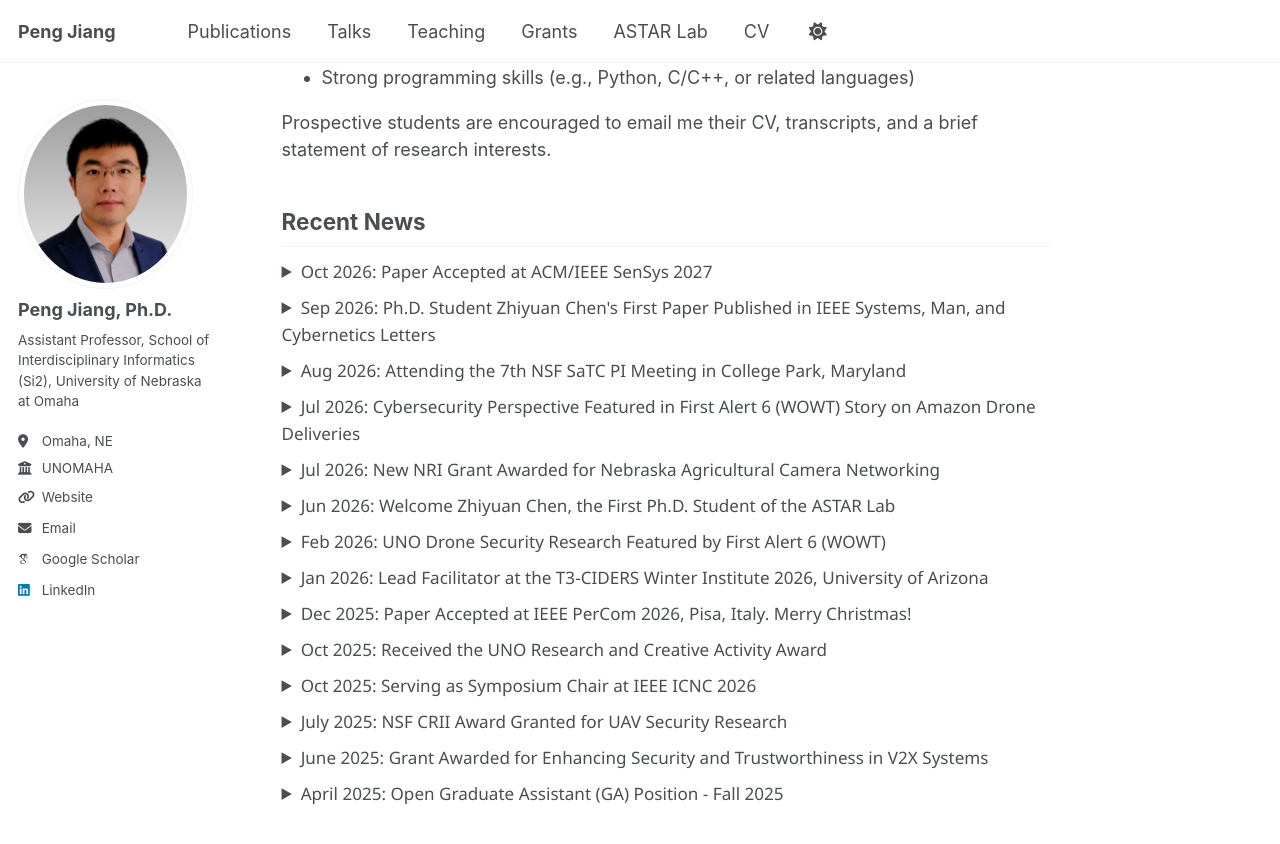
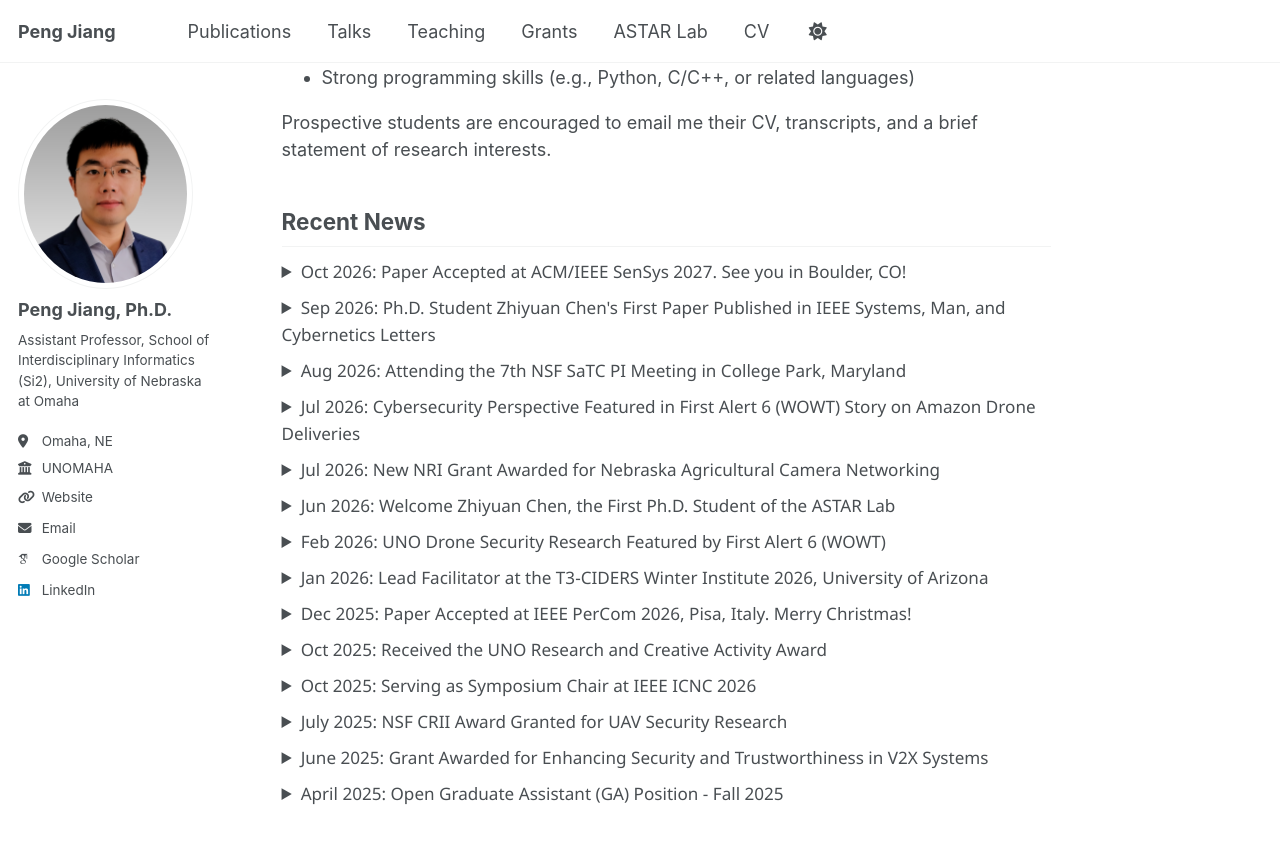
Before and after one commit to PJiang93/pjiang93.github.io, a Jekyll site: the page built from _pages/about.md, in a window 1280 px wide and 900 px high, scrolled down 1177 px. Shown: the top 844 px of the window. Built offline with Jekyll 4.4.1, drawn with Linux system fonts in a browser that asks for light colours; some web fonts are replaced; part of the change alters nothing that is shown.

Commit message:
update pubs

```diff
--- a/_pages/about.md
+++ b/_pages/about.md
@@ -39,11 +39,11 @@ Prospective students are encouraged to email me their CV, transcripts, and a bri
 <details>
   <summary>
     <span style="font-family: 'Segoe UI', 'Helvetica Neue', Arial, 'Liberation Sans', sans-serif; font-size: 0.95em;">
-      Oct 2026: Paper Accepted at ACM/IEEE SenSys 2027
+      Oct 2026: Paper Accepted at ACM/IEEE SenSys 2027. See you in Boulder, CO!
     </span>
   </summary>
   <div style="font-size: 0.95em;">
-    Our paper <em>Geo-Tag Decoupling: Protecting Satellite References Against Unauthorized Image-Based Localization</em> has been accepted at the ACM/IEEE International Conference on Embedded Artificial Intelligence and Sensing Systems (SenSys 2027). When paired with geo-tagged satellite reference databases, an ordinary ground-level photo can reveal where it was taken, even without GPS, EXIF metadata, or device access. We identify the geo-tagged satellite reference database as a privacy-critical trust boundary and introduce <em>geo-tag decoupling</em>, a reference-side protection that perturbs satellite tiles so their learned embeddings move across regional cluster boundaries, breaking the link between satellite appearance and geographic identity while preserving visual usability. Across two benchmarks and three vision backbones, it achieves 100% white-box top-1 escape and up to ~83% cross-architecture transfer. Joint work with Xiaoqian Zhang, Xin Xing, Hongyi Wu, and Chunsheng Xin. See you in Boulder, CO!
+    Our paper <em>Geo-Tag Decoupling: Protecting Satellite References Against Unauthorized Image-Based Localization</em> has been accepted at the ACM/IEEE International Conference on Embedded Artificial Intelligence and Sensing Systems (SenSys 2027). When paired with geo-tagged satellite reference databases, an ordinary ground-level photo can reveal where it was taken, even without GPS, EXIF metadata, or device access. We identify the geo-tagged satellite reference database as a privacy-critical trust boundary and introduce <em>geo-tag decoupling</em>, a reference-side protection that perturbs satellite tiles so their learned embeddings move across regional cluster boundaries, breaking the link between satellite appearance and geographic identity while preserving visual usability. Across two benchmarks and three vision backbones, it achieves 100% white-box top-1 escape and up to ~83% cross-architecture transfer.
   </div>
 </details>
 
```
